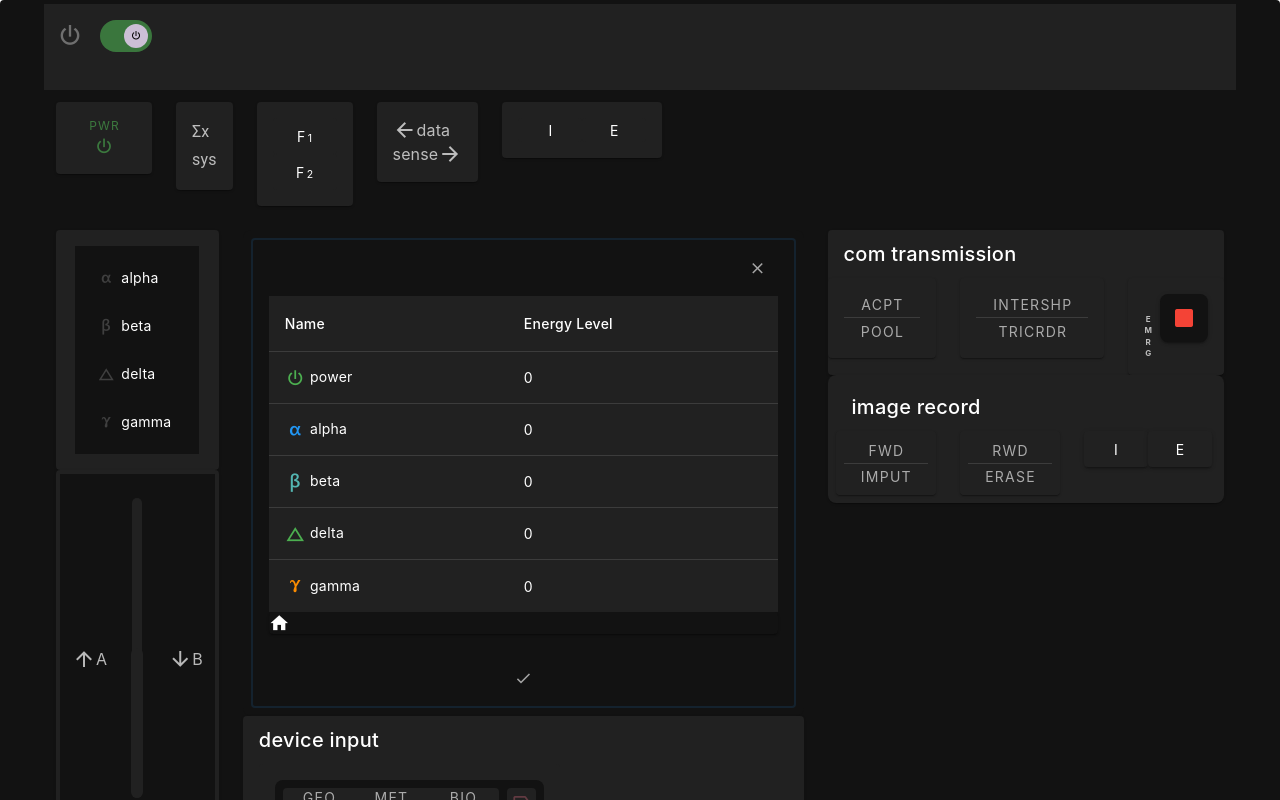
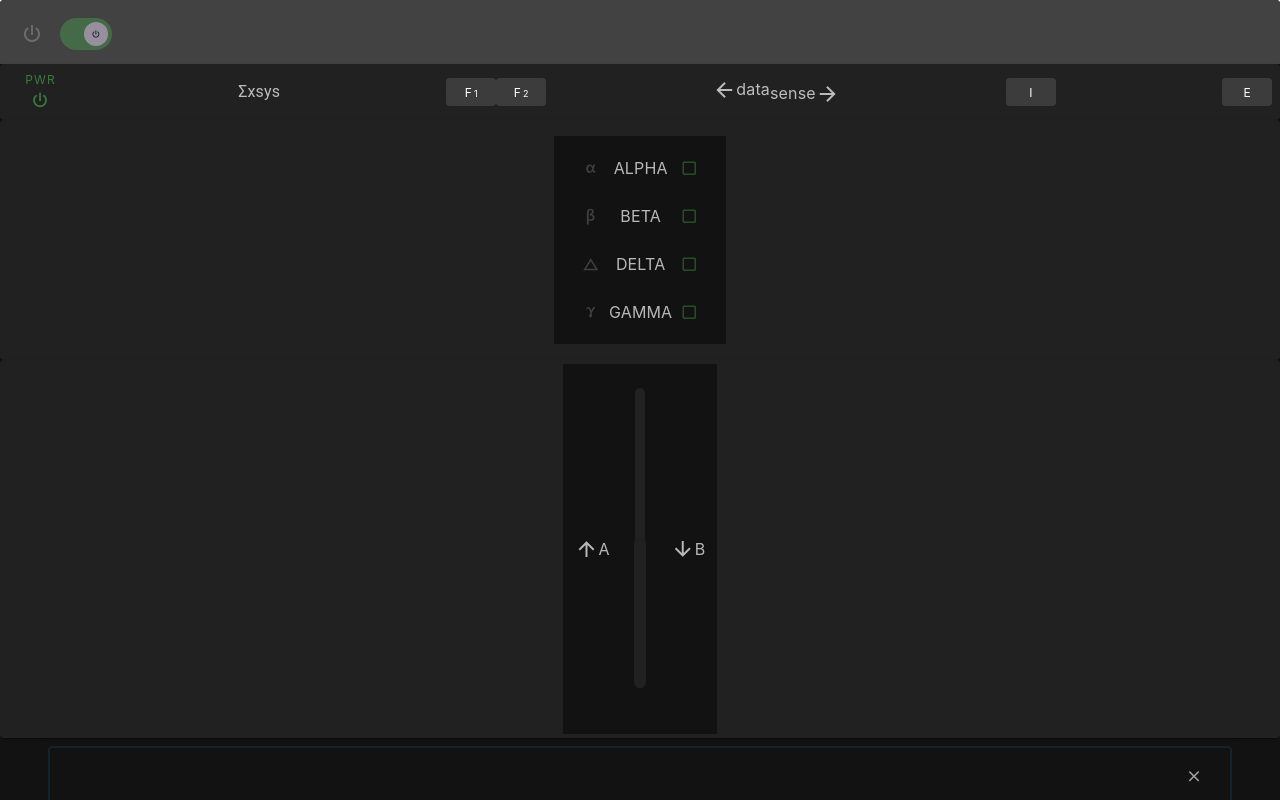
Before and after one commit to nuforge/personal-scanner, a Vue app: page / in a window 1280 px wide. Shown: the top 800 px of the page. Built offline with nearby package versions, Linux system fonts and the light colour scheme.

Commit message:
refactor layout and stylize

```diff
--- a/src/App.vue
+++ b/src/App.vue
@@ -1,57 +1,32 @@
 <template>
-  <v-responsive class=" rounded">
+  <v-responsive class="rounded">
     <v-app :theme="theme">
+      <v-main>
+        <v-toolbar>
+          <v-btn variant="plain" :ripple="false">
+            <PowerSwitch />
+          </v-btn>
+        </v-toolbar>
+        <v-card>
+          <v-card-actions class="d-flex justify-space-between">
+            <PowerButton :disabled="!state.powered" />
+            <v-sheet>
+              <v-label class="text-subtitle-1" text="Σx" />
+              <v-label class="text-subtitle-1" text="sys" />
+            </v-sheet>
+            <v-sheet>
+              <FunctionButtons />
+            </v-sheet>
+            <v-sheet>
+              <v-label><v-icon icon="mdi-arrow-left"></v-icon> data</v-label>
+              <v-label text="sense"><v-icon icon="mdi-arrow-right"></v-icon></v-label>
+            </v-sheet>
+            <v-btn text="I" size="small" :disabled="!state.powered"></v-btn>
+            <v-btn text="E" size="small" :disabled="!state.powered"></v-btn>
+          </v-card-actions>
+        </v-card>
 
-      <v-main>
-        <v-container>
-          <v-row class="bg-surface">
-            <v-col>
-              <PowerSwitch />
-            </v-col>
-          </v-row>
-          <v-row>
-            <v-col cols="auto">
-              <v-card>
-                <v-card-text>
-                  <PowerButton :disabled="!state.powered" />
-                </v-card-text>
-              </v-card>
-            </v-col>
-            <v-col cols="auto">
-              <v-card>
-                <v-card-text class="d-inline-flex flex-column">
-                  <v-label class="text-subtitle-1">Σx</v-label>
-                  <v-label class="text-subtitle-1">sys</v-label>
-                </v-card-text>
-              </v-card>
-            </v-col>
-            <v-col cols="auto">
-              <v-card :disabled="!state.powered">
-                <v-card-text class="d-inline-flex flex-column">
-                  <FunctionButtons />
-                </v-card-text>
-              </v-card>
-            </v-col>
-            <v-col cols="auto">
-              <v-card :disabled="!state.powered">
-                <v-card-text class="d-inline-flex flex-column">
-                  <v-label><v-icon icon="mdi-arrow-left"></v-icon> data</v-label>
-                  <v-label>sense <v-icon icon="mdi-arrow-right"></v-icon></v-label>
-                </v-card-text>
-              </v-card>
-            </v-col>
-            <v-col cols="auto">
-              <v-card :disabled="!state.powered">
-                <v-card-text>
-                  <v-btn text="I" variant="flat" density="compact"></v-btn>
-                  <v-btn text="E" variant="flat" density="compact"></v-btn>
-                </v-card-text>
-              </v-card>
-            </v-col>
-            <v-spacer> </v-spacer>
-          </v-row>
-          <v-row>
-            <v-col cols="auto">
+
         <v-card>
           <v-card-text class="d-flex flex-column align-center">
             <IndicatorLights :disabled="!state.powered" />
@@ -61,10 +36,8 @@
           <v-card-text class="d-flex flex-column align-center">
             <LibrarySlider />
           </v-card-text>
-                <v-card-title>Library</v-card-title>
         </v-card>
-            </v-col>
-            <v-col>
+
         <MainScreen :disabled="!state.powered" />
         <v-card :disabled="!state.powered">
           <v-card-title>device input</v-card-title>
@@ -72,8 +45,6 @@
             <DeviceInput />
           </v-card-text>
         </v-card>
-            </v-col>
-            <v-col cols="auto">
         <v-card>
           <v-card-title>com transmission</v-card-title>
           <v-row>
@@ -144,9 +115,6 @@
         </v-card>
 
 
-            </v-col>
-          </v-row>
-        </v-container>
 
       </v-main>
     </v-app>
--- a/src/components/tricorder/FunctionButtons.vue
+++ b/src/components/tricorder/FunctionButtons.vue
@@ -1,9 +1,10 @@
 <template>
-
-  <v-btn variant="flat">F<sub>1</sub></v-btn>
-  <v-btn variant="flat">F<sub>2</sub></v-btn>
+  <v-btn size="small" :disabled="!state.powered">F<sub>1</sub></v-btn>
+  <v-btn size="small" :disabled="!state.powered">F<sub>2</sub></v-btn>
 </template>
 
 <script setup lang="ts">
+import { useStateStore } from '@/stores/state';
+const state = useStateStore()
 
 </script>
--- a/src/components/tricorder/IndicatorLights.vue
+++ b/src/components/tricorder/IndicatorLights.vue
@@ -1,13 +1,21 @@
 <template>
   <v-list class="bg-background">
     <v-list-item v-for="light in lights" :key="light">
-      <v-chip :text="light" :prepend-icon="state.getIcon(light)" variant="text" @click="state.toggleSystem(light)"
-        :disabled="!state.powered">
+      <v-btn :prepend-icon="state.getIcon(light)" variant="text" @click="state.toggleSystem(light)" :text="light"
+        :disabled="!state.powered" append-icon="mdi-checkbox-blank" block class="d-flex justify-space-between">
         <template v-slot:prepend>
           <v-icon :color="state.checkActive(light) ? state.getColor(light) : 'disabled'"
             :disabled="!state.checkPowered(light)"></v-icon>
+          <v-tooltip activator="parent" location="bottom" content-class="bg-surface">{{ light }}
+          </v-tooltip>
         </template>
-      </v-chip>
+        <template #default> <v-label>{{ light }}</v-label>
+        </template>
+        <template #append>
+          <v-icon :icon="state.checkPowered(light) ? 'mdi-checkbox-blank' : 'mdi-checkbox-blank-outline'"
+            :disabled="!state.checkActive(light)" color="success"></v-icon>
+        </template>
+      </v-btn>
     </v-list-item>
   </v-list>
 </template>
--- a/src/components/tricorder/PowerSwitch.vue
+++ b/src/components/tricorder/PowerSwitch.vue
@@ -1,7 +1,6 @@
 <template>
   <v-switch v-model="state.powerSwitch" inset color="green" density="compact" variant="filled" icon="mdi-power"
-    false-icon="mdi-power-off" true-icon="mdi-power" @click="
-      console.log(state.powerSwitch)">
+    false-icon="mdi-power-off" true-icon="mdi-power">
 
     <template v-slot:prepend>
       <v-icon :color="state.getLight('power') ? `disabled` : state.getColor('power')" :icon="`mdi-power`"
--- a/src/main.ts
+++ b/src/main.ts
@@ -13,6 +13,14 @@ import * as components from 'vuetify/components'
 import * as directives from 'vuetify/directives'
 
 const vuetify = createVuetify({
+  defaults: {
+    VBtn: {
+      variant: 'tonal',
+    },
+    VCardActions: {
+      VBtn: { variant: 'tonal' },
+    },
+  },
   icons: {
     defaultSet: 'mdi',
     aliases,
--- a/vite.config.ts
+++ b/vite.config.ts
@@ -7,6 +7,7 @@ import vueDevTools from 'vite-plugin-vue-devtools'
 // https://vite.dev/config/
 export default defineConfig({
   plugins: [vue(), vueDevTools()],
+  base: '/personal-scanner/',
   server: {
     port: 3000,
   },
```
Lines whose indentation alone changed are shown as unchanged.
